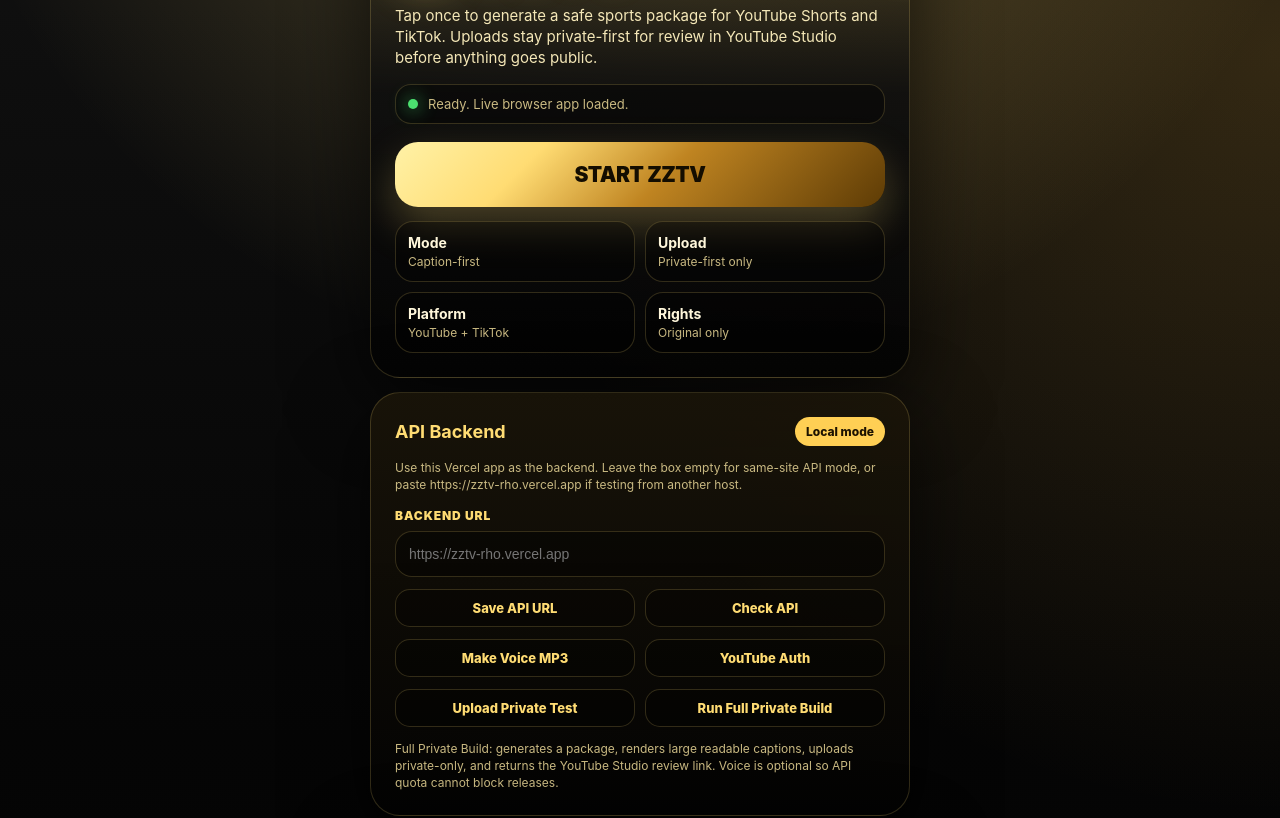
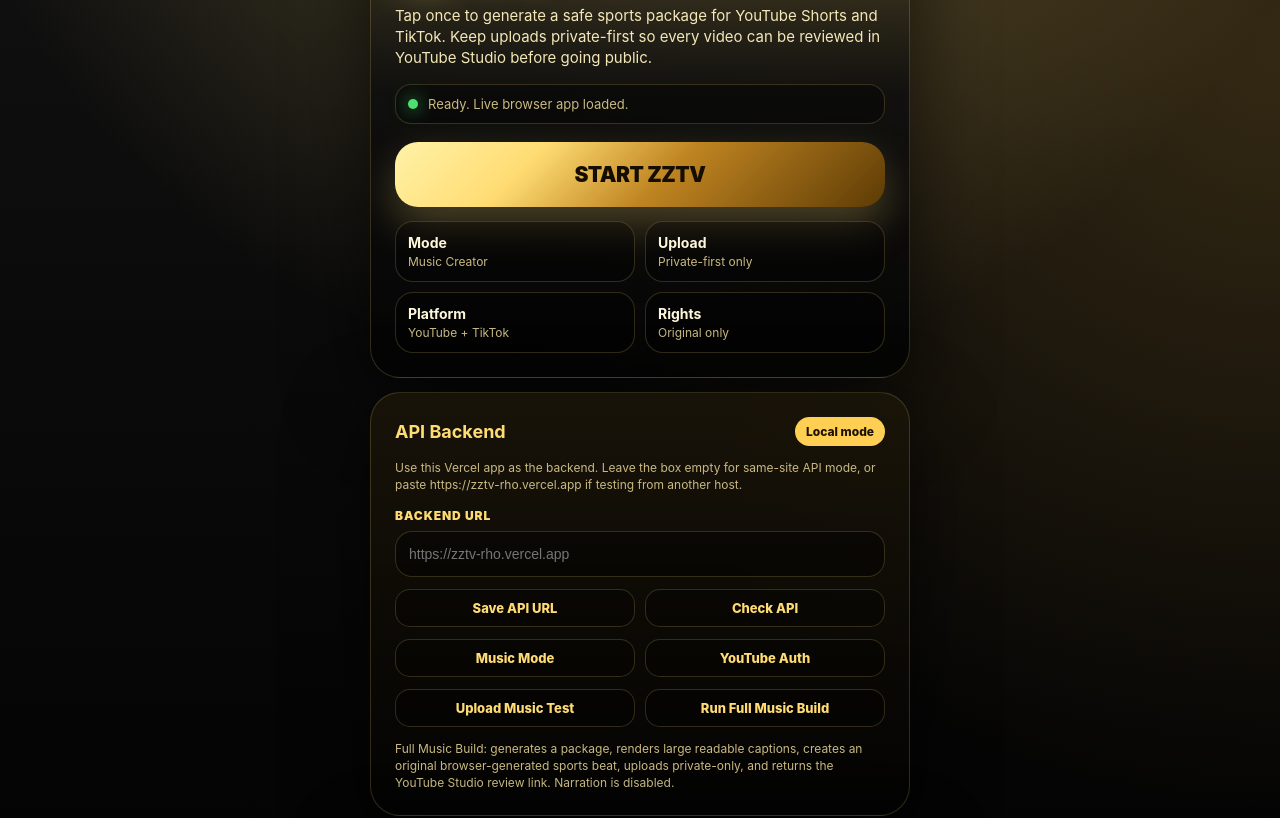
Before and after one commit to GCreative850/zztv, a website: page index.html in a window 1280 px wide. Shown: the part 141-959 px from the top of the page. Drawn offline with Linux system fonts and the light colour scheme.

Commit message:
Update ZZTV copy for music-first builds

```diff
--- a/index.html
+++ b/index.html
@@ -21,14 +21,14 @@
           <h1>ZZTV</h1>
         </div>
       </div>
-      <p class="hero-copy">Tap once to generate a safe sports package for YouTube Shorts and TikTok. Uploads stay private-first for review in YouTube Studio before anything goes public.</p>
+      <p class="hero-copy">Tap once to generate a safe sports package for YouTube Shorts and TikTok. Keep uploads private-first so every video can be reviewed in YouTube Studio before going public.</p>
       <div class="status-strip" aria-live="polite">
         <span class="pulse"></span>
         <span id="runtimeStatus">Ready. Live browser app loaded.</span>
       </div>
       <button id="startBtn" class="start-btn" type="button">START ZZTV</button>
       <div class="mode-grid" aria-label="ZZTV mode status">
-        <div class="mode-card"><strong>Mode</strong><span id="modeLabel">Caption-first</span></div>
+        <div class="mode-card"><strong>Mode</strong><span id="modeLabel">Music Creator</span></div>
         <div class="mode-card"><strong>Upload</strong><span>Private-first only</span></div>
         <div class="mode-card"><strong>Platform</strong><span>YouTube + TikTok</span></div>
         <div class="mode-card"><strong>Rights</strong><span>Original only</span></div>
@@ -48,14 +48,14 @@
         <button id="apiHealthBtn" type="button" class="secondary-btn">Check API</button>
       </div>
       <div class="button-row">
-        <button id="voiceBtn" type="button" class="secondary-btn">Make Voice MP3</button>
+        <button id="voiceBtn" type="button" class="secondary-btn">Music Mode</button>
         <button id="youtubeAuthBtn" type="button" class="secondary-btn">YouTube Auth</button>
       </div>
       <div class="button-row">
-        <button id="uploadTestBtn" type="button" class="secondary-btn">Upload Private Test</button>
-        <button id="fullBuildBtn" type="button" class="secondary-btn">Run Full Private Build</button>
+        <button id="uploadTestBtn" type="button" class="secondary-btn">Upload Music Test</button>
+        <button id="fullBuildBtn" type="button" class="secondary-btn">Run Full Music Build</button>
       </div>
-      <p class="small-note">Full Private Build: generates a package, renders large readable captions, uploads private-only, and returns the YouTube Studio review link. Voice is optional so API quota cannot block releases.</p>
+      <p class="small-note">Full Music Build: generates a package, renders large readable captions, creates an original browser-generated sports beat, uploads private-only, and returns the YouTube Studio review link. Narration is disabled.</p>
     </section>
 
     <section class="panel">
@@ -83,8 +83,8 @@
       <ul class="gate-list">
         <li><span class="gate good"></span> Phone button and browser app</li>
         <li><span class="gate good"></span> Safe content-package generator</li>
+        <li><span class="gate good"></span> Original music-first video renderer</li>
         <li><span class="gate good"></span> YouTube private upload route</li>
-        <li><span class="gate good"></span> Caption-first release mode</li>
         <li><span class="gate warn"></span> TikTok publishing still needs API approval</li>
       </ul>
       <p class="small-note">API keys are intentionally not stored in this browser app. Keys belong in Vercel environment variables only.</p>
```
